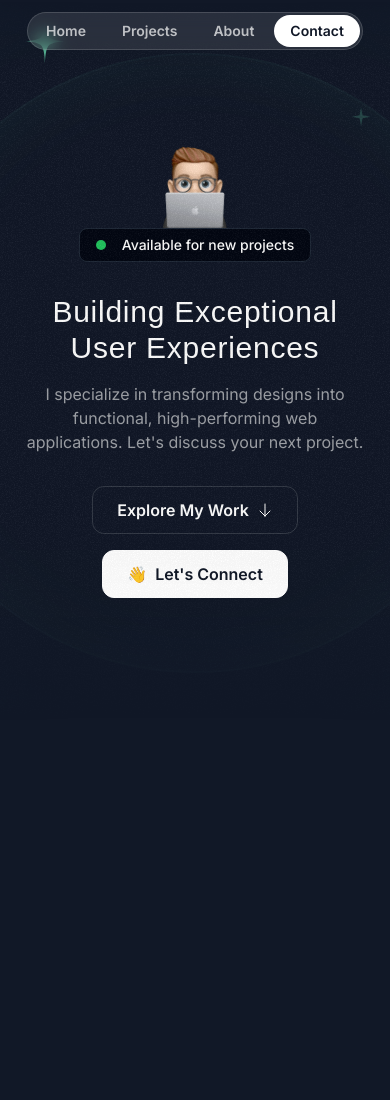
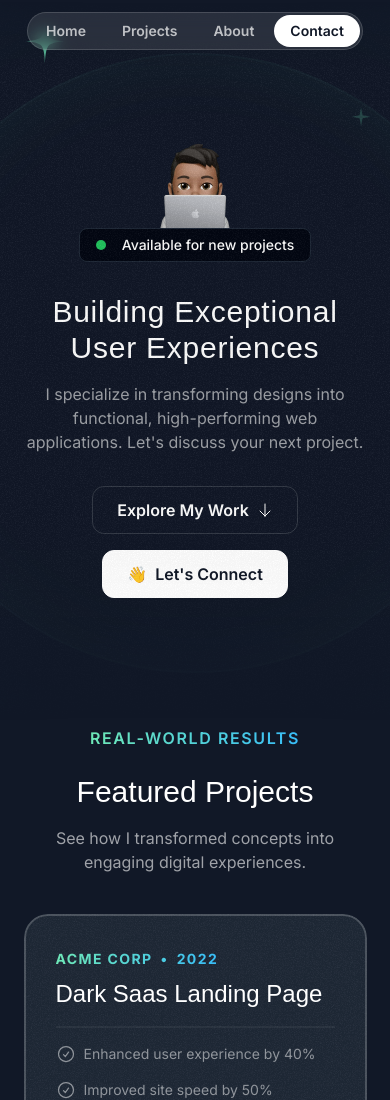
Before and after one commit to JonyKapash/Personal-Portfolio, a Next.js app: page / in a window 390 px wide. Shown: the top 1100 px of the page. Before the commit the page ends 973 px from the top, so only its background shows below. Built offline with nearby package versions, Linux system fonts and the light colour scheme; a web font is replaced by a local one.

Commit message:
Enhance homepage layout by adding Projects section, updating Hero image, and introducing utility styles for container. Also, include new profile image asset.

```diff
--- a/src/app/globals.css
+++ b/src/app/globals.css
@@ -11,3 +11,9 @@
     @apply absolute inset-0 border-2 top-1/2 left-1/2 -translate-x-1/2 -translate-y-1/2 rounded-full border-emerald-300/5 shadow-[0_0_80px_inset] shadow-emerald-300/5;
   }
 }
+
+@layer utilities {
+  .container {
+    @apply lg:max-w-5xl;
+  }
+}
--- a/src/app/page.tsx
+++ b/src/app/page.tsx
@@ -1,11 +1,13 @@
 import { Header } from "@/sections/Header";
 import { HeroSection } from "@/sections/Hero";
+import { ProjectsSection } from "@/sections/Projects";
 
 export default function Home() {
   return (
     <div>
       <Header />
       <HeroSection />
+      <ProjectsSection />
     </div>
   );
 }
--- a/src/sections/Hero.tsx
+++ b/src/sections/Hero.tsx
@@ -1,4 +1,4 @@
-import memojiImage from "@/assets/images/memoji-computer.png";
+import me from "@/assets/images/me.png";
 import ArrowDown from "@/assets/icons/arrow-down.svg";
 import grainImage from "@/assets/images/grain.jpg";
 import StarIcon from "@/assets/icons/star.svg";
@@ -54,8 +54,8 @@
       <div className="container">
         <div className="flex flex-col items-center">
           <Image
-            src={memojiImage}
-            className="size-[100px]"
+            src={me}
+            className="size-[120px] -mb-5"
             alt="Person behind computer"
           />
           <div className="bg-gray-950 border border-gray-800 px-4 py-1.5 inline-flex items-center gap-4 rounded-lg">
--- a/src/sections/Projects.tsx
+++ b/src/sections/Projects.tsx
@@ -1,6 +1,10 @@
 import darkSaasLandingPage from "@/assets/images/dark-saas-landing-page.png";
 import lightSaasLandingPage from "@/assets/images/light-saas-landing-page.png";
 import aiStartupLandingPage from "@/assets/images/ai-startup-landing-page.png";
+import CheckCircleIcon from "@/assets/icons/check-circle.svg";
+import ArrowUpRightIcon from "@/assets/icons/arrow-up-right.svg";
+import grainImage from "@/assets/images/grain.jpg";
+import Image from "next/image";
 
 const portfolioProjects = [
   {
@@ -42,5 +46,71 @@
 ];
 
 export const ProjectsSection = () => {
-  return <div>Projects Section</div>;
+  return (
+    <section className="pb-16 lg:py-24">
+      <div className="container">
+        <div className="flex justify-center">
+          <p className="uppercase font-semibold tracking-widest bg-gradient-to-r from-emerald-300 to-sky-400 text-transparent bg-clip-text">
+            Real-world Results
+          </p>
+        </div>
+        <h2 className="font-serif text-3xl md:text-5xl text-center mt-6">
+          Featured Projects
+        </h2>
+        <p className="text-center md:text-lg lg:text-xl text-white/60 mt-4 max-w-md mx-auto">
+          See how I transformed concepts into engaging digital experiences.
+        </p>
+        <div className="flex flex-col mt-10 md:mt-20 gap-20">
+          {portfolioProjects.map((project) => (
+            <div
+              key={project.title}
+              className="bg-gray-800 rounded-3xl relative z-0 overflow-hidden after:z-10 after:content-[''] after:absolute after:inset-0 after:outline-2 after:outline after:-outline-offset-2 after:rounded-3xl after:outline-white/20 pt-8 px-8 md:pt-12 md:px-10 lg:pt-16 lg:px-20 after:pointer-events-none"
+            >
+              <div
+                className="absolute inset-0 -z-10 opacity-5"
+                style={{ backgroundImage: `url(${grainImage.src})` }}
+              ></div>
+              <div className="lg:grid lg:grid-cols-2 lg:gap-16">
+                <div className="lg:pb-16">
+                  <div className="bg-gradient-to-r from-emerald-300 to-sky-400 inline-flex gap-2 font-bold uppercase tracking-widest text-sm text-transparent bg-clip-text">
+                    <span>{project.company}</span>
+                    <span>&bull;</span>
+                    <span>{project.year}</span>
+                  </div>
+                  <h3 className="font-serif text-2xl mt-2 md:mt-5 md:text-4xl">
+                    {project.title}
+                  </h3>
+                  <hr className="border-t-2 border-white/5 mt-4 md:mt-5" />
+                  <ul className="flex flex-col gap-4 mt-4 md:mt-5">
+                    {project.results.map((result) => (
+                      <li
+                        key={result.title}
+                        className="flex gap-2 text-sm text-white/50 md:text-base"
+                      >
+                        <CheckCircleIcon className="size-5 md:size-6" />
+                        <span>{result.title}</span>
+                      </li>
+                    ))}
+                  </ul>
+                  <a href={project.link} target="_blank">
+                    <button className="bg-white text-gray-950 h-12 w-full md:w-auto px-6 rounded-xl font-semibold inline-flex items-center justify-center gap-2 mt-8">
+                      <span>Visit Live Site</span>
+                      <ArrowUpRightIcon className="size-4" />
+                    </button>
+                  </a>
+                </div>
+                <div className="relative">
+                  <Image
+                    src={project.image}
+                    alt={project.title}
+                    className="mt-8 -mb-4 md:-mb-0 lg:mt-0 lg:absolute lg:h-full lg:w-auto lg:max-w-none"
+                  />
+                </div>
+              </div>
+            </div>
+          ))}
+        </div>
+      </div>
+    </section>
+  );
 };
```
Also changed, not shown: src/assets/images/me.png (added).
